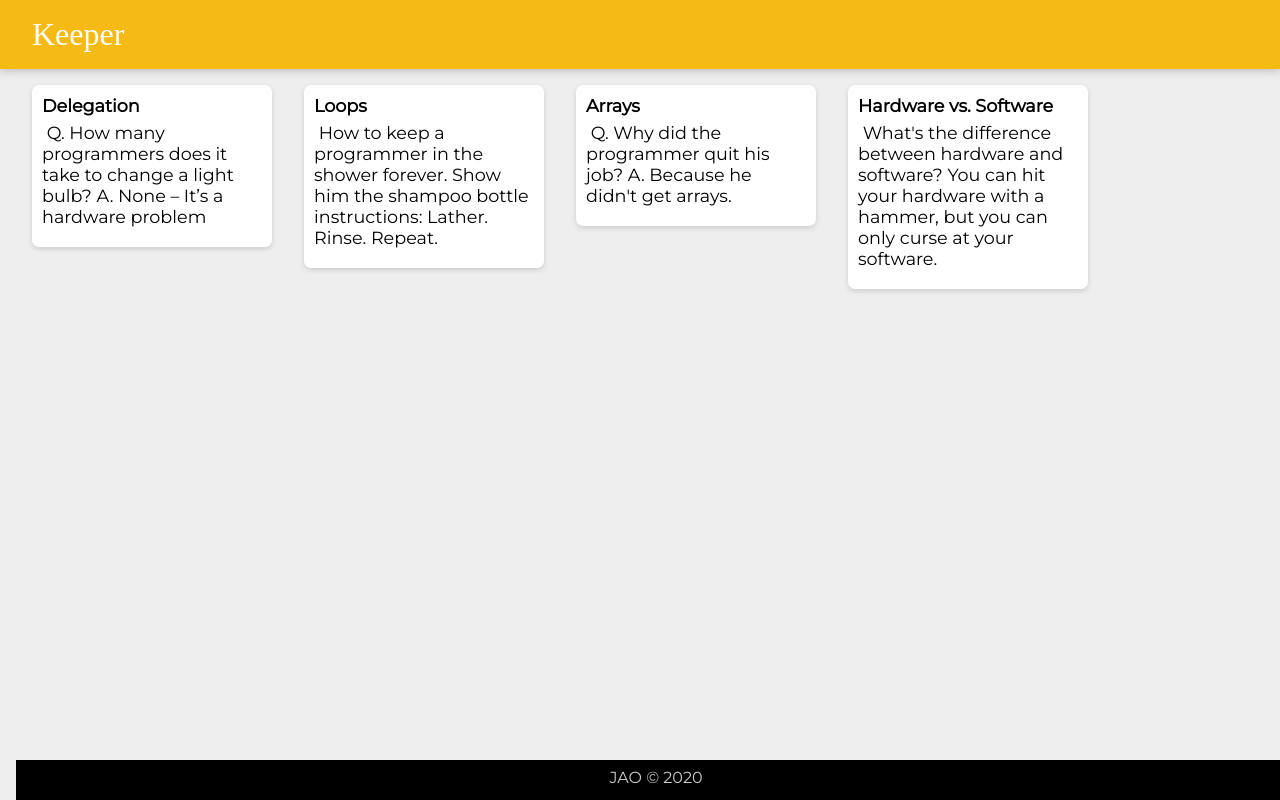
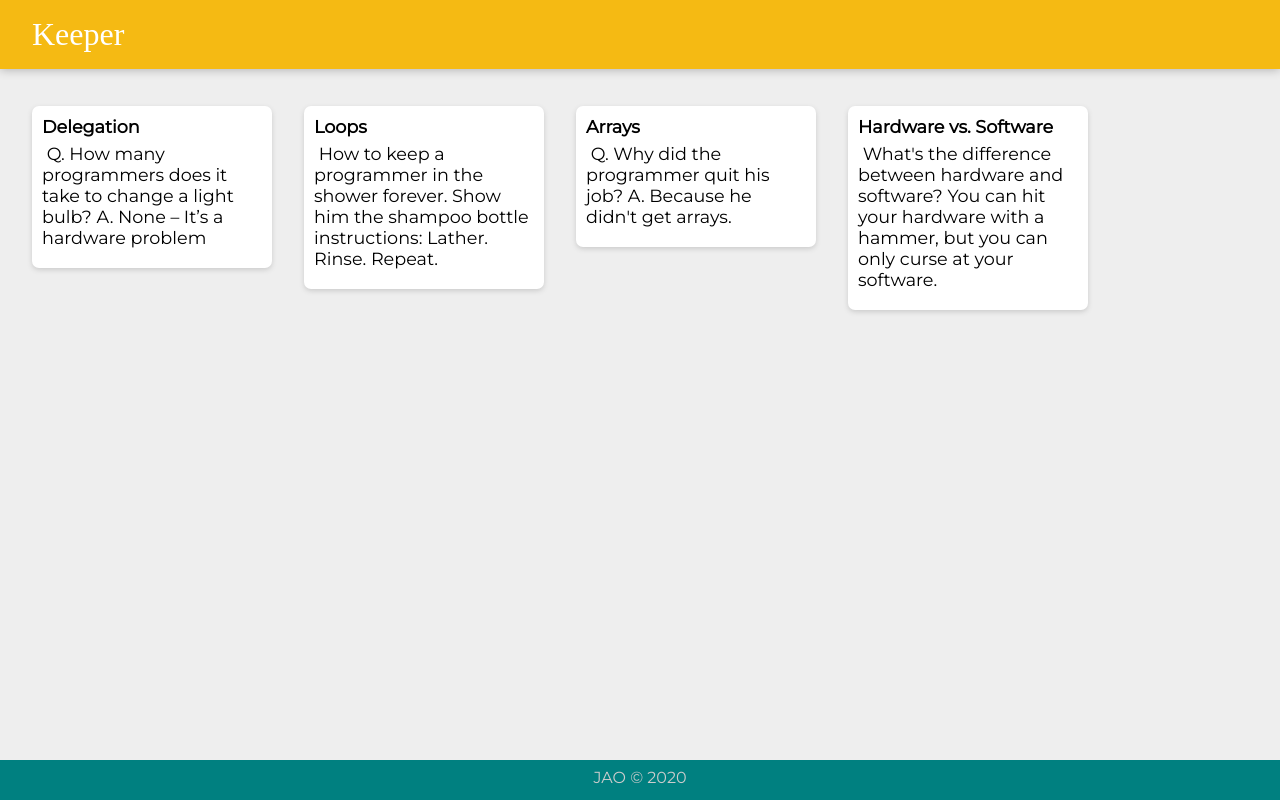
Before and after one commit to heinkel/Keeper-App-React, a React (Create React App) app: page / in a window 1280 px wide. Built offline with nearby package versions, Linux system fonts and the light colour scheme; a web font is replaced by a local one.

Commit message:
solved footer issue

```diff
--- a/public/styles.css
+++ b/public/styles.css
@@ -5,14 +5,18 @@
 }
 html {
   font-family: "Montserrat", sans-serif;
+  height: 100%;
 }
 body {
   background: #eee;
   padding: 0 16px;
+  height: 100%;
 }
 
 header {
   background-color: #f5ba13;
+  position: fixed;
+  width: 100%;
   margin: auto -16px;
   padding: 16px 32px;
   box-shadow: 0 0 10px 0 rgba(0, 0, 0, 0.3);
@@ -25,13 +29,21 @@ header h1 {
 }
 
 footer {
-  position: absolute;
+  position: fixed;
+  bottom:0;
+  display: block;
+  margin: auto -16px;
   text-align: center;
-  bottom: 0;
+
   width: 100%;
   height: 2.5rem;
-  background-color: black;
+  background-color: teal;
   padding-top: .5em;
+
+}
+
+#list{
+  padding-top: 90px;
 }
 
 footer p {
@@ -44,7 +56,9 @@ footer p {
   padding: 10px;
   width: 240px;
   margin: 16px;
+
   float: left;
+
 }
 .note h1 {
   font-size: 1.1em;
--- a/src/App.jsx
+++ b/src/App.jsx
@@ -5,8 +5,10 @@ import Footer from "./Footer";
 import Note from "./Note";
 import notes from "./notes"
 function App(){
-    return <div>
+    return (
+            <div>
                 <Header />
+                <div id="list">
                 {notes.map(note => {
                     return(
                         <Note
@@ -16,7 +18,8 @@ function App(){
                         />
                     )
                 })}
-                <Footer />
-            </div>;
+                </div>
+             <Footer />
+            </div>);
 }
 export default App;
```
